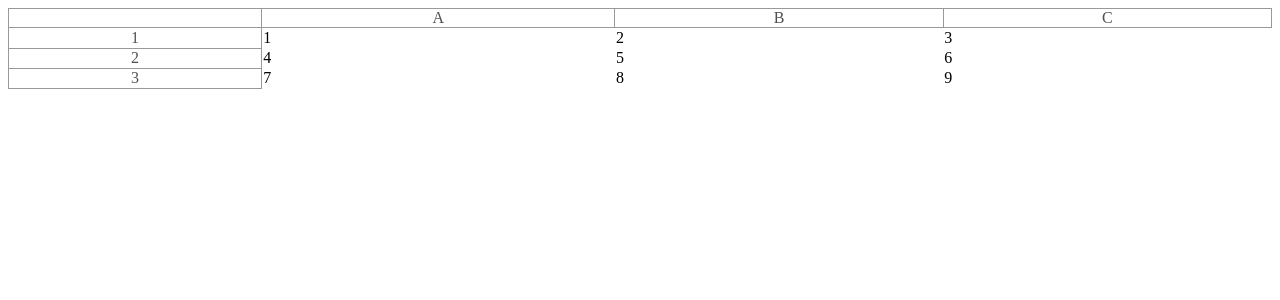
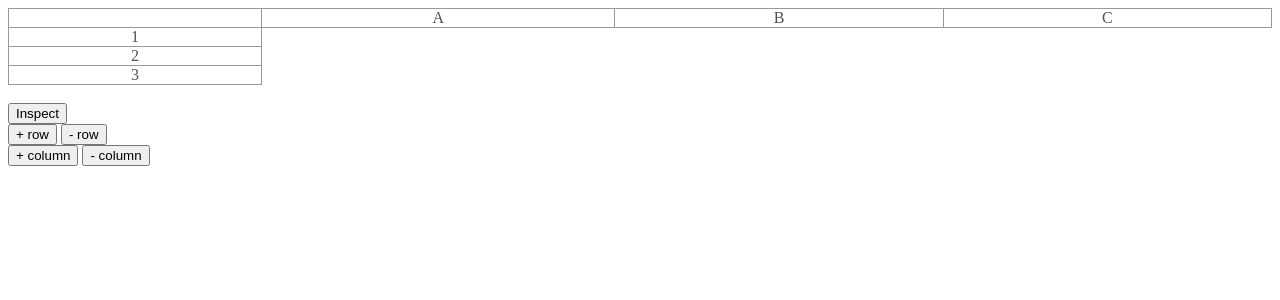
Before and after one commit to YoukoKobayashi/svelte_spreadsheet, a SvelteKit app: page /spreadsheet in a window 1280 px wide. Shown: the top 300 px of the page. Built offline with nearby package versions, Linux system fonts and the light colour scheme.

Commit message:
4th commit

```diff
--- a/src/routes/spreadsheet/Cell.svelte
+++ b/src/routes/spreadsheet/Cell.svelte
@@ -1,19 +1,20 @@
 <script lang="ts">
-  export let content:String|number = '';
+  export let onChange = (updatedContent:string|number) => {};
+
   let editing=false;
 
-  const onKeyDown = (event:any) =>{
+  const onKeyDown = (event:KeyboardEvent) =>{
     if(['Enter','Escape'].includes(event.key)){
       editing = false;
       if (event.key === 'Enter'){
-        content = event.target.value;
+        content = (event.target as HTMLInputElement).value;
+        onChange(content);
       }
     }
   };
 
 </script>
 
-<!--<td>{content}</td>-->
       <td on:click ={()=>editing=!editing}>
         {#if editing}
           <input
@@ -21,7 +22,7 @@
             on:click|stopPropagation ={()=>null}
             on:Keydown ={onKeyDown}
             >
-        {:else}
-          {content}
+    <!--    {:else}
+          {content} -->
         {/if}
       </td>
--- a/src/routes/spreadsheet/Spreadsheet.svelte
+++ b/src/routes/spreadsheet/Spreadsheet.svelte
@@ -1,39 +1,41 @@
 <script lang="ts">
 import Cell from './Cell.svelte';
+
+let cellContents:(string|number)[][] = [
+  [1,2,3],
+  [4,5,6],
+  [7,8,9],
+];
 
 </script>
 
 
 <table>
-  <thead>
   <tr>
     <th></th>
-    <th>A</th>
-    <th>B</th>
-    <th>C</th>
+    {#each cellContents[0] as _, i}
+      <th>{String.fromCharCode(65+i)}</th>
+    {/each}
+  </tr>
+  {#each cellContents as row, i }
+    <tr>
+      <th>{i+1}</th>
+      {#each row as cell, j }
+        <Cell content={cell} onChange={(updated) => cellContents[i][j] = updated} />
+      {/each}
     </tr>
-  </thead>
-  <tbody>
-    <tr>
-      <th>1</th>
-<Cell content={1} />
-<Cell content={2} />
-<Cell content={3} />
-    </tr>
-    <tr>
-      <th>2</th>
-<Cell content={4} />
-<Cell content={5} />
-<Cell content={6} />
-    </tr>
-    <tr>
-      <th>3</th>
-<Cell content={7} />
-<Cell content={8} />
-<Cell content={9} />
-    </tr>
-  </tbody>
+  {/each}
 </table>
+
+<br>
+<button on:click={()=> console.log(cellContents)}>Inspect</button>
+<br>
+<button on:click={()=> cellContents=[...cellContents,Array(cellContents[0].length).fill(0) ]}>+ row</button>
+<button on:click={()=> cellContents=cellContents.slice(0,-1)}>- row</button>
+<br>
+<button on:click={()=> cellContents=cellContents.map(row => [...row, 0])}>+ column</button>
+<button on:click={()=> cellContents=cellContents.map(row => row.slice(0,-1))}>- column</button>
+
 
 
 
```
